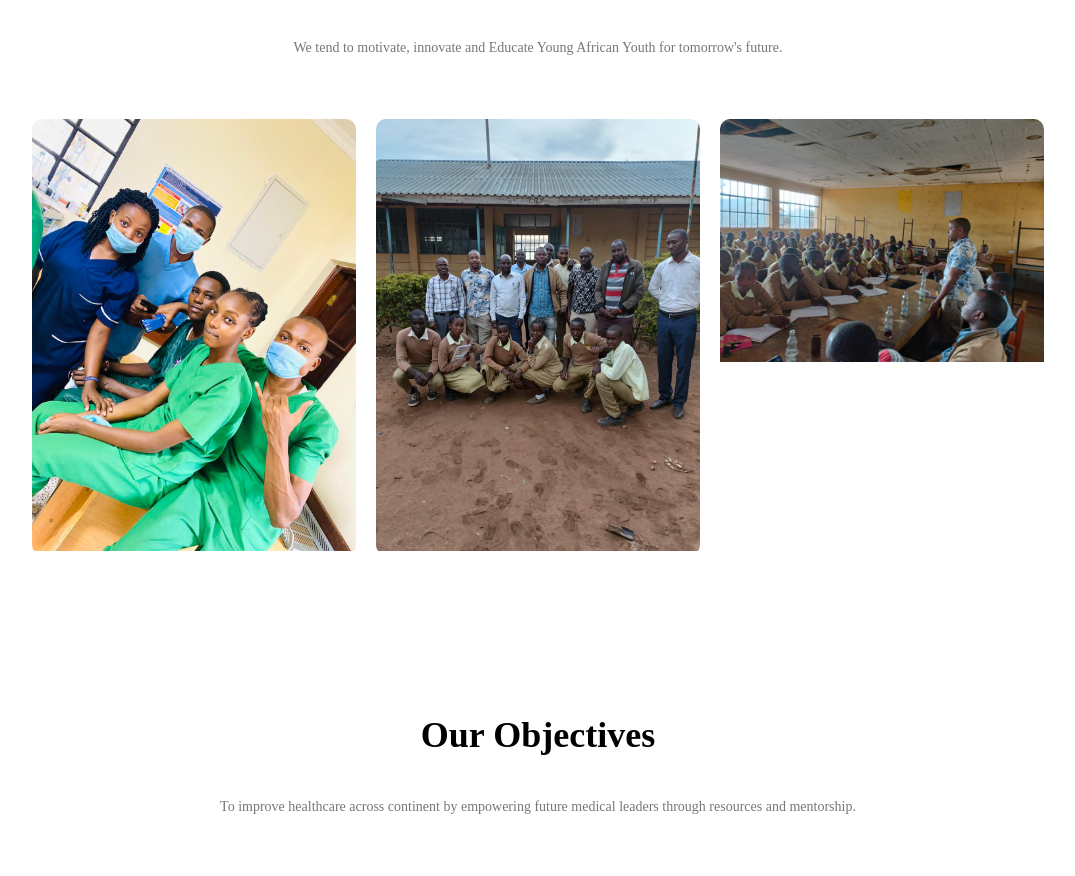
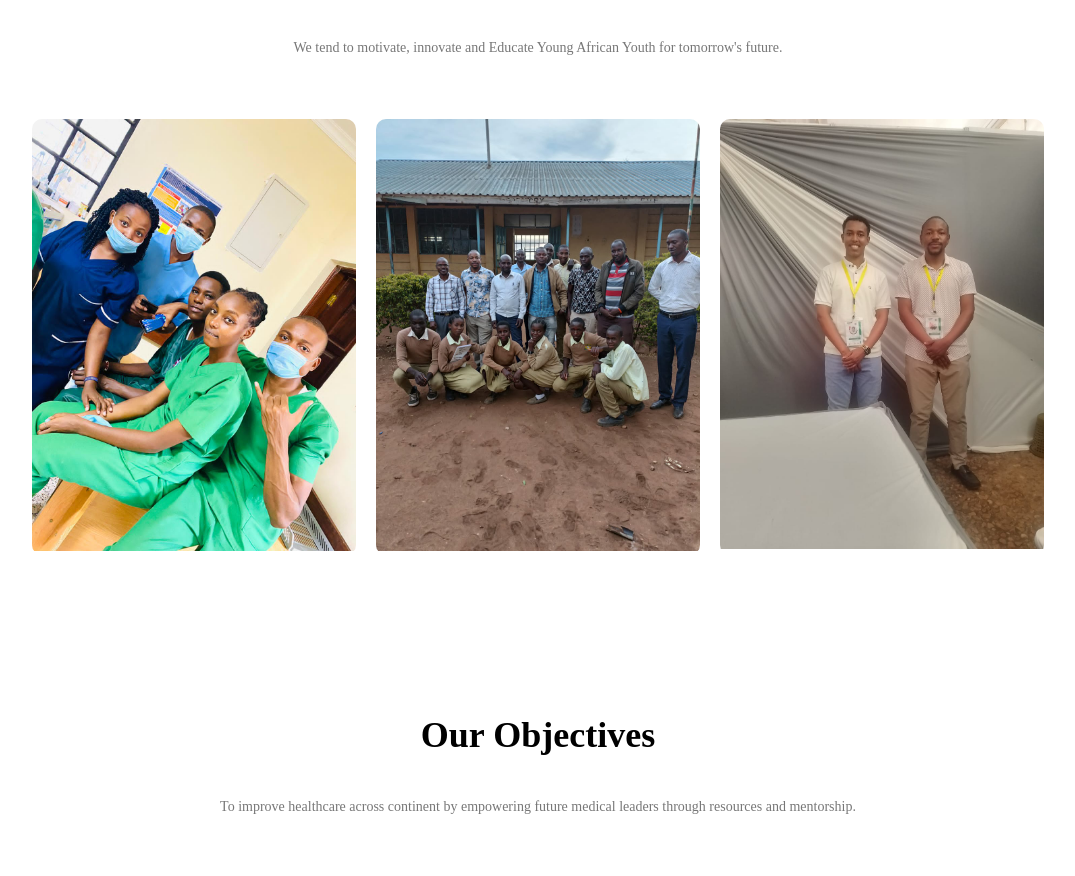
Before and after one commit to Royalwarlord/Aylma.1.hkf, a plain HTML site: page index.html in a window 1280 px wide. Shown: the part 1644-2520 px from the top of the page, without its empty margins (102-1177 px from the left). Drawn offline with Linux system fonts and the light colour scheme; files whose address does not match are found by name.

Commit message:
index.html

```diff
--- a/index.html
+++ b/index.html
@@ -73,7 +73,7 @@
             </div>
         </div>
         <div class="campus-row">
-            <img src="img/IMG-20241210-WA0085.jpg">
+            <img src="img/IMG-20241210-WA0079.jpg">
             <div class="layer">
                 <h3>Nairobi Conference</h3>
             </div>
```
